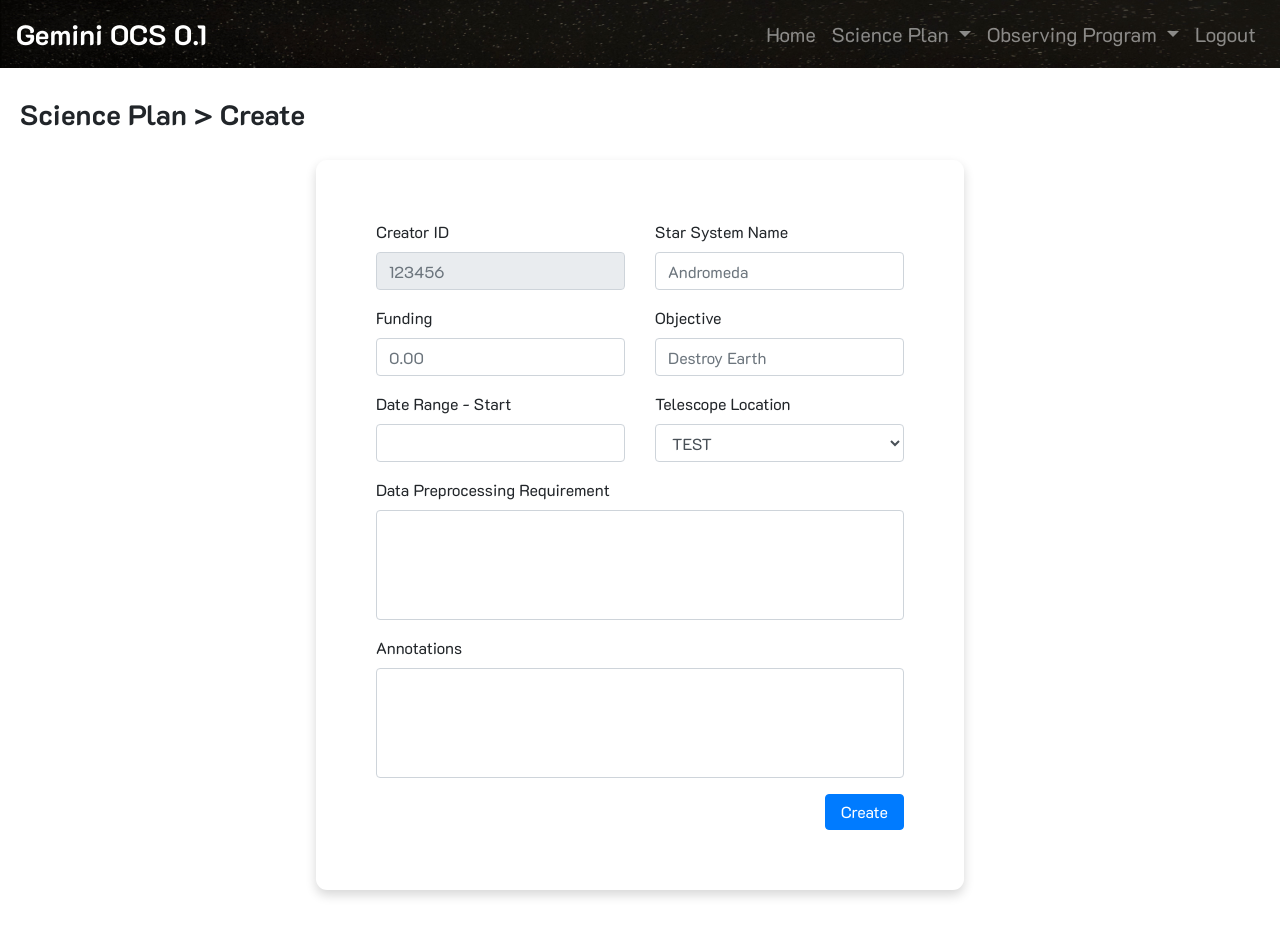
After one commit to ChampBVT/Gemini-9-OCS, a PHP site: page /create.html in a window 1280 px wide. The commit adds this page. Shown: the top 949 px of the page. Run offline with PHP 8.4, Linux system fonts and the light colour scheme; some libraries are stand-ins or nearby versions.

Commit message:
added create page

```diff
--- a/components/navbar.html
+++ b/components/navbar.html
@@ -1,5 +1,5 @@
 <nav class="navbar navbar-right navbar-expand-lg navbar-dark ">
-    <a class="navbar-brand head" href="http://gemini-9-ocs.herokuapp.com/index.html#">Gemini OCS 0.1</a>
+    <a class="navbar-brand head" href="./index.html">Gemini OCS 0.1</a>
     <button class="navbar-toggler" type="button" data-toggle="collapse" data-target="#navbarSupportedContent"
             aria-controls="navbarSupportedContent" aria-expanded="false" aria-label="Toggle navigation">
         <span class="navbar-toggler-icon"></span>
@@ -7,16 +7,16 @@
 
     <div class="collapse navbar-collapse" id="navbarSupportedContent">
         <ul class="navbar-nav ml-auto">
-            <li class="nav-item active">
-                <a class="nav-link" href="http://gemini-9-ocs.herokuapp.com/index.html#">Home <span class="sr-only">(current)</span></a>
+            <li class="nav-item">
+                <a class="nav-link" href="./index.html">Home <span class="sr-only">(current)</span></a>
             </li>
             <li class="nav-item dropdown">
-                <a class="nav-link dropdown-toggle" href="http://gemini-9-ocs.herokuapp.com/index.html#"
+                <a class="nav-link dropdown-toggle"
                    id="navbarDropdown" role="button" data-toggle="dropdown" aria-haspopup="true" aria-expanded="false">
                     Science Plan
                 </a>
                 <div class="dropdown-menu" aria-labelledby="navbarDropdown">
-                    <a class="dropdown-item" href="http://gemini-9-ocs.herokuapp.com/index.html#">Create</a>
+                    <a class="dropdown-item" href="./create.html">Create</a>
                     <a class="dropdown-item" href="http://gemini-9-ocs.herokuapp.com/index.html#">Test</a>
                     <a class="dropdown-item" href="http://gemini-9-ocs.herokuapp.com/index.html#">Submit</a>
                     <div class="dropdown-divider"></div>
--- /dev/null
+++ b/create.html
@@ -0,0 +1,95 @@
+<!DOCTYPE html>
+<html lang="en">
+<!-- Compiled and minified CSS -->
+<link rel="stylesheet" href="https://stackpath.bootstrapcdn.com/bootstrap/4.5.0/css/bootstrap.min.css"
+      integrity="sha384-9aIt2nRpC12Uk9gS9baDl411NQApFmC26EwAOH8WgZl5MYYxFfc+NcPb1dKGj7Sk" crossorigin="anonymous">
+<link rel="stylesheet" href="css/main.css">
+<head>
+    <meta charset="UTF-8">
+    <title>Gemini - 9</title>
+</head>
+<body>
+<div id="navbar" class="bg" style="background-image: url(./asset/img/navbar.jpg);"></div>
+<div class="pagebase">
+    <div class="flex-col head" style="padding: 20px; height: 10%">
+        Science Plan > Create
+    </div>
+    <div style="display: flex; justify-content: center;">
+        <div style="height: 90%; padding : 0 60px 60px 60px; width: 60%">
+            <div class="whitebg border-radius padding-2">
+                <form class="form-create">
+                    <div class="row">
+                        <div class="form-group col-md-6">
+                            <label for="creatorID">Creator ID</label>
+                            <input type="number" class="form-control" id="creatorID"
+                                   placeholder="123456" disabled>
+                        </div>
+                        <div class="form-group col-md-6">
+                            <label for="starsysname">Star System Name</label>
+                            <input type="text" class="form-control" id="starsysname"
+                                   placeholder="Andromeda">
+                        </div>
+                    </div>
+                    <div class="row">
+                        <div class="form-group col-md-6">
+                            <label for="funding">Funding</label>
+                            <input type="number" class="form-control" id="funding"
+                                   placeholder="0.00">
+                        </div>
+                        <div class="form-group col-md-6">
+                            <label for="obj">Objective</label>
+                            <input type="text" class="form-control" id="obj"
+                                   placeholder="Destroy Earth">
+                        </div>
+                    </div>
+                    <div class="row">
+                        <div class="form-group col-md-6">
+                            <label for="date">Date Range - Start</label>
+                            <input type="text" class="form-control" name="daterange" id="date"/>
+                        </div>
+                        <div class="form-group col-md-6">
+                            <label for="location">Telescope Location</label>
+                            <select class="form-control" id="location">
+                                <option>TEST</option>
+                                <option>TEST2</option>
+                            </select>
+                        </div>
+                    </div>
+                    <div class="row">
+                        <div class="form-group col-md-12">
+                            <label for="preprocess">Data Preprocessing Requirement</label>
+                            <textarea class="form-control" id="preprocess" rows="4" style="resize: none;"></textarea>
+                        </div>
+                    </div>
+                    <div class="row">
+                        <div class="form-group col-md-12">
+                            <label for="annotation">Annotations</label>
+                            <textarea class="form-control" id="annotation" rows="4" style="resize: none;"></textarea>
+                        </div>
+                    </div>
+                    <button type="submit" class="btn btn-primary"
+                            style="width: fit-content; padding: 5px 15px; align-self: flex-end;">Create
+                    </button>
+                </form>
+            </div>
+        </div>
+    </div>
+</div>
+</body>
+<!-- Compiled and minified JavaScript -->
+<script src="https://code.jquery.com/jquery-3.5.1.js"></script>
+<script src="https://cdn.jsdelivr.net/npm/popper.js@1.16.0/dist/umd/popper.min.js"
+        integrity="sha384-Q6E9RHvbIyZFJoft+2mJbHaEWldlvI9IOYy5n3zV9zzTtmI3UksdQRVvoxMfooAo"
+        crossorigin="anonymous"></script>
+<script src="https://stackpath.bootstrapcdn.com/bootstrap/4.5.0/js/bootstrap.min.js"
+        integrity="sha384-OgVRvuATP1z7JjHLkuOU7Xw704+h835Lr+6QL9UvYjZE3Ipu6Tp75j7Bh/kR0JKI"
+        crossorigin="anonymous"></script>
+<script type="text/javascript" src="https://cdn.jsdelivr.net/momentjs/latest/moment.min.js"></script>
+<script type="text/javascript" src="https://cdn.jsdelivr.net/npm/daterangepicker/daterangepicker.min.js"></script>
+<link rel="stylesheet" type="text/css" href="https://cdn.jsdelivr.net/npm/daterangepicker/daterangepicker.css"/>
+<script src="js/utils.js"></script>
+<script src="js/create.js"></script>
+<script src="js/api/api.js"></script>
+
+
+</html>
--- a/css/main.css
+++ b/css/main.css
@@ -36,7 +36,7 @@ html, body {
 }
 
 .whitebg{
-    box-shadow: 0 5px 11px 0 rgba(0, 0, 0, 0.8);
+    box-shadow: 0 5px 11px 0 rgba(0, 0, 0, 0.16);
     position: relative;
     display: flex;
     flex-direction: column;
@@ -57,6 +57,12 @@ html, body {
     width: 100%;
 }
 
+.padding-2{
+    padding: 60px;
+    height: 100%;
+    width: 100%;
+}
+
 .bold{
     font-weight: bold;
 }
@@ -73,6 +79,13 @@ html, body {
     flex-direction: column;
 }
 
+.form-create{
+    width: 100%;
+    height: 100%;
+    display: flex;
+    flex-direction: column;
+    justify-content: space-between;
+}
 .med-bold{
     font-weight: 500;
 }
--- a/js/api/api.js
+++ b/js/api/api.js
@@ -1,8 +1,29 @@
 const API_URL = 'http://192.168.1.45:8080';
 
 const login = async (username, pwd) => {
-    const res = await fetch(`${API_URL}/login?username=${username}&password=${pwd}`, {
+    const res = await fetch(`${API_URL}/login`, {
         method: 'POST',
+        body: JSON.stringify({
+            username: username,
+            password: pwd
+        }),
+        headers: {
+            'Content-Type': 'application/json'
+        }
     })
     return res.json()
 }
+
+const test = async () => {
+    console.log(`Bearer ${localStorage.getItem("token")}`)
+    const res = await fetch(`http://192.168.1.45:8080/api/users/10`, {
+        method: 'GET',
+        headers: {
+            //'Authorization': 'Bearer eyJhbGciOiJIUzUxMiJ9.eyJzdWIiOiJ0ZXN0MiIsImV4cCI6MTU5MTcxNzY4NywiaWF0IjoxNTkxNzE0MDg3fQ.OHmQulv9Z0IRA6BjKtIOkx-HsKnMjaQVBQkl4d8VeMCP5tmvs6d0LJ2geIW5IS6Pw_x7Vt8HSg3VQqvAgpF2AQ',
+            'Content-Type': 'application/json',
+            'Accept' : '*/*',
+        }
+    })
+    console.log(res)
+    return res.json()
+}
--- /dev/null
+++ b/js/create.js
@@ -0,0 +1,16 @@
+
+$(document).ready(() => {
+    loadNavbar();
+    addActive(1, 0);
+    $("#test").click(function () {
+
+    });
+});
+
+$(()=> {
+    $('input[name="daterange"]').daterangepicker({
+        opens: 'bottom'
+    }, function(start, end, label) {
+        console.log("A new date selection was made: " + start.format('YYYY-MM-DD') + ' to ' + end.format('YYYY-MM-DD'));
+    });
+});
--- a/js/login.js
+++ b/js/login.js
@@ -8,8 +8,8 @@ $(document).ready(() => {
         if ($form[0].checkValidity() === true) {
             $button.prop("disabled",true);
             login($("#username").val(), $("#password").val()).then((res) => {
-                if (res.message === "successful") {
-                    window.sessionStorage.setItem("authorized", "true");
+                if (res.message === "Successful") {
+                    localStorage.setItem("token", res.token);
                     debugger
                     goToIndex();
                 } else {
--- a/js/utils.js
+++ b/js/utils.js
@@ -18,7 +18,15 @@ const goToIndex = () => {
     window.location.href = `${prefix}/index.html`
 }
 
-const getCookie = (name) => {
-    var v = document.cookie.match('(^|;) ?' + name + '=([^;]*)(;|$)');
-    return v ? v[2] : null;
+const addActive = ( idx1 = -1, idx2 = -1) => {
+    $(window).on( "load",()=>{
+        $(".nav-item").each((index, obj) => {
+            if (index === idx1)
+                obj.classList.add("active")
+        })
+        $(".dropdown-item").each((index, obj) => {
+            if (index === idx2)
+                obj.classList.add("active")
+        })
+    })
 }
```
Also changed, not shown: js/index.js (+2 -8 lines).
